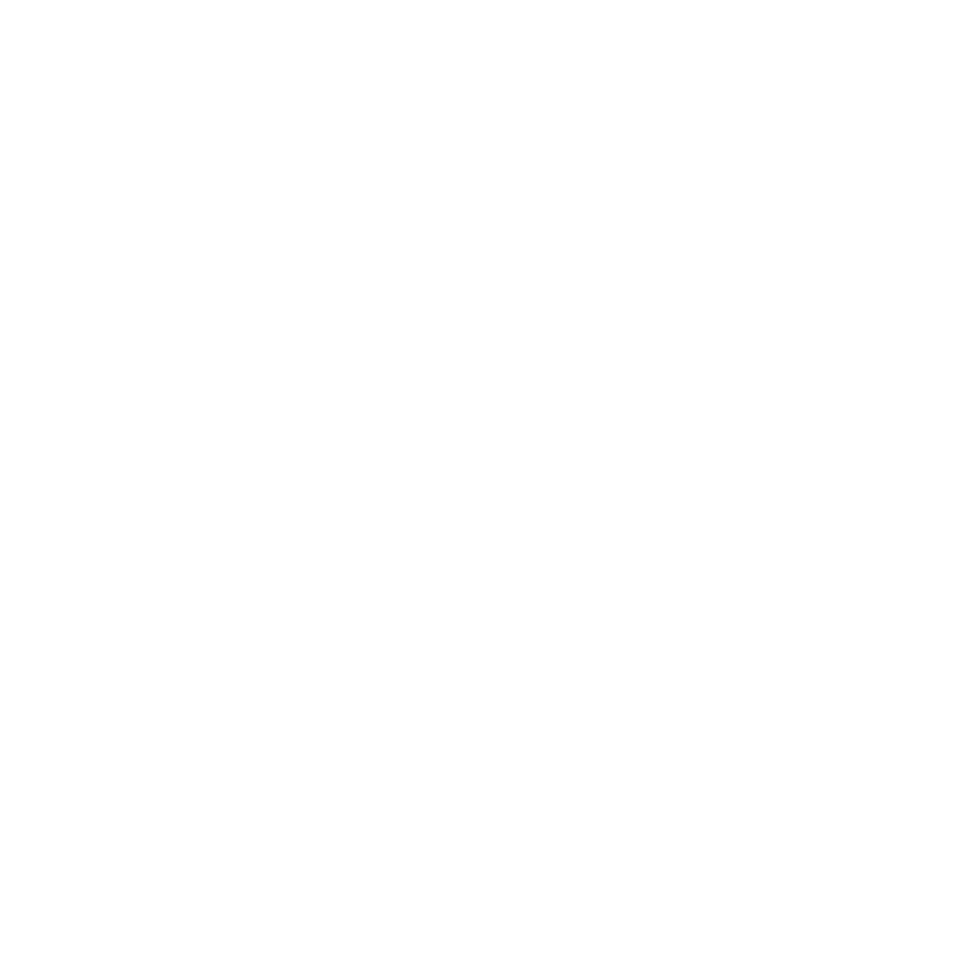
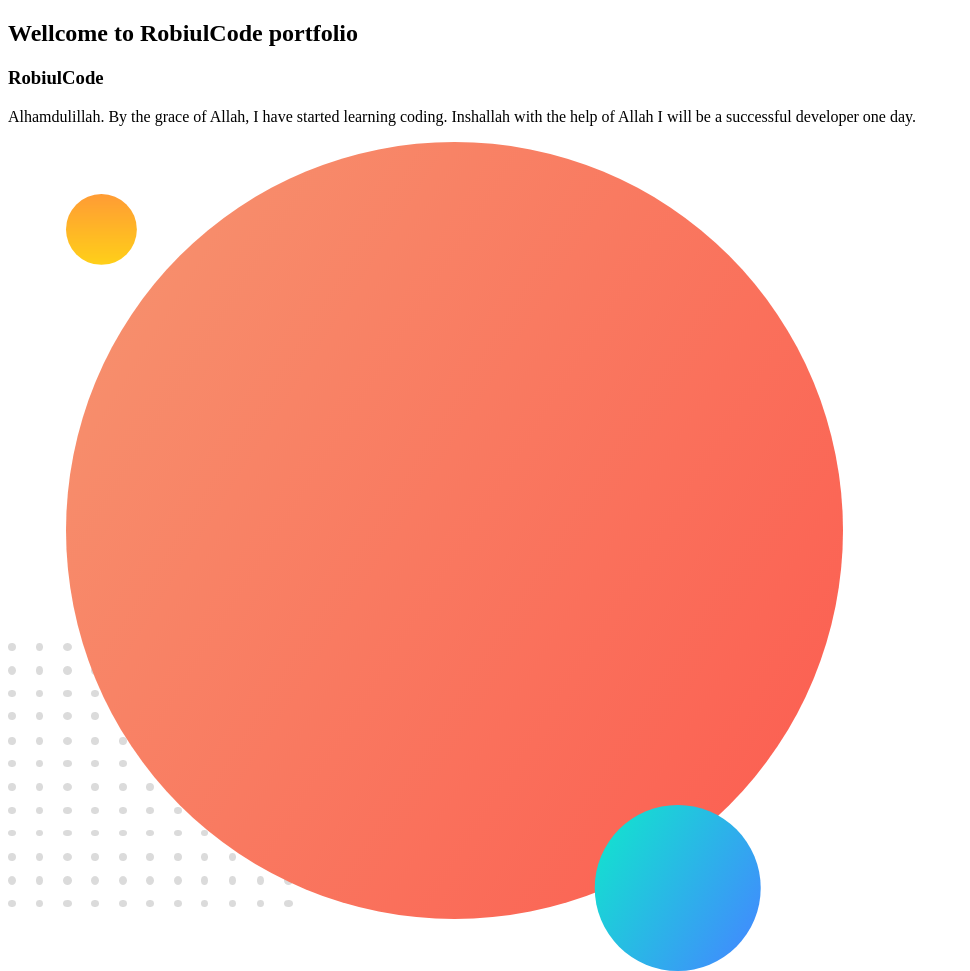
Before and after one commit to RobiulCode/Portfolio-single-page, a plain HTML site: page index.html in a window 1280 px wide. Shown: the whole page, without its empty margins (0-970 px from the left). Before the commit the page ends 800 px from the top, so only its background shows below. Drawn offline with Linux system fonts and the light colour scheme.

Commit message:
Alhamdulillah 1st code push

```diff
--- a/index.html
+++ b/index.html
@@ -8,6 +8,15 @@
     <link rel="stylesheet" href="main.css">
 </head>
 <body>
-
+    <section class="top-section">
+        <div class="half-width">
+            <h1>Wellcome to RobiulCode portfolio</h1>
+            <h3>RobiulCode</h3>
+            <p>Alhamdulillah. By the grace of Allah, I have started learning coding. Inshallah with the help of Allah I will be a successful developer one day.</p>
+        </div>
+        <div class="half-width">
+            <img src="images/first-bg.png" alt="">
+        </div>
+    </section>
 </body>
 </html>
```
Also changed, not shown: images/first-bg.png (renamed from images/my-bg.png), images/second-bg.png (renamed from images/my-bg2.png).
